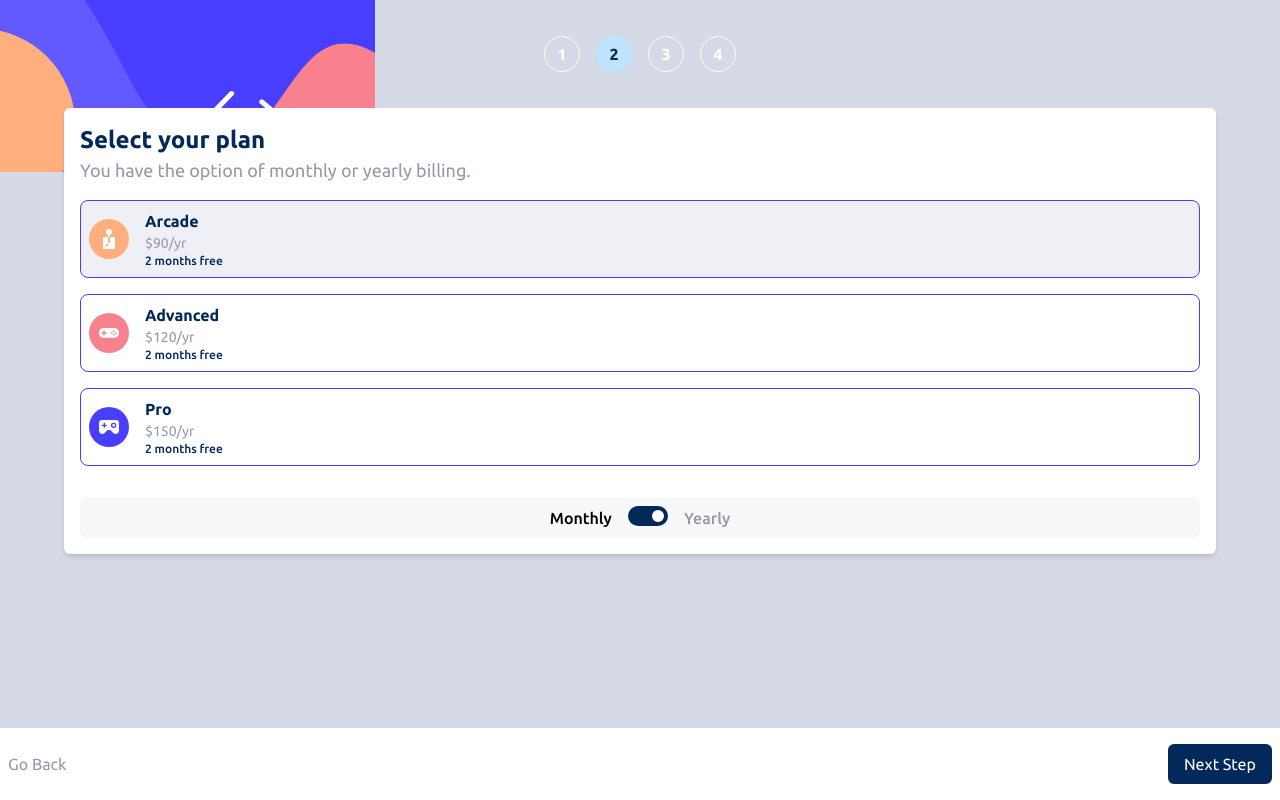
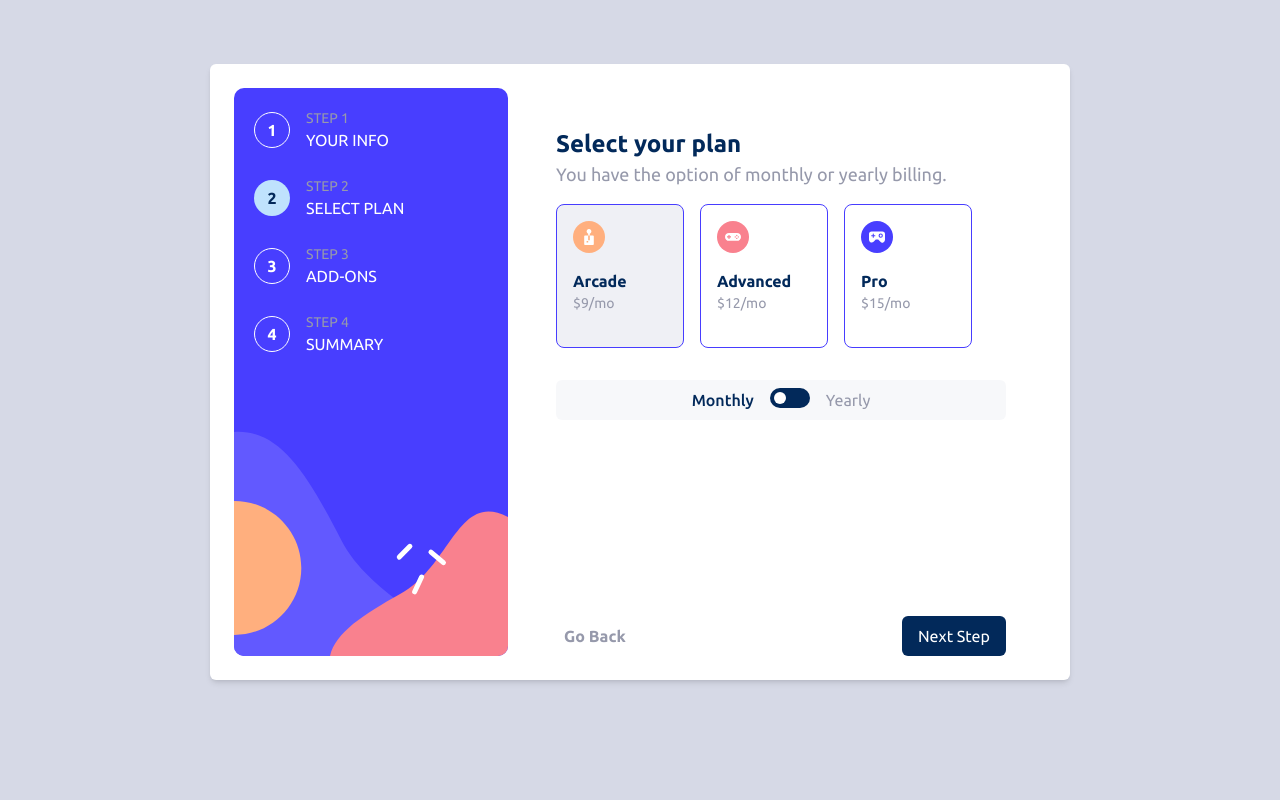
Before and after one commit to CodeCraftsmanReact/multi-step-form, a React (Create React App) app: page / in a window 1280 px wide. Both pictures are taken after a click on the button "Next Step". Built offline with nearby package versions, Linux system fonts and the light colour scheme.

Commit message:
created desktop version with CSS breakpoints

```diff
--- a/src/App.js
+++ b/src/App.js
@@ -3,10 +3,12 @@ import sidebarMobile from './assets/images/bg-sidebar-mobile.svg'
 import arcadeIcon from './assets/images/icon-arcade.svg'
 import advancedIcon from './assets/images/icon-advanced.svg'
 import proIcon from './assets/images/icon-pro.svg'
+import iconThankyou from './assets/images/icon-thank-you.svg'
+import sidebarDesktop from './assets/images/bg-sidebar-desktop.svg'
 import './App.css';
 
 function App() {
-  const [option, setOption] = useState(false)
+  const [option, setOption] = useState(true)
   // option true = monthly; false = yearly
   const [plan, setPlan] = useState([1,0,0])
   const [onlineService, setOnlineService] = useState(true);
@@ -18,31 +20,49 @@ function App() {
   return (
     <div className="App">
         <div className=' h-screen bg-grey-light absolute top-0 left-0 right-0 -z-10'/>
-        <img src={sidebarMobile} alt='sidebar' className='absolute top-0 left-0 right-0 -z-10'/>
-        <div className='h-[172px] flex gap-4 justify-center items-start pt-9'>
+        <img src={sidebarMobile} alt='sidebar' className='absolute md:hidden top-0 left-0 right-0 -z-10'/>
+        <div className='h-[172px] flex gap-4 justify-center md:hidden items-start pt-9'>
           <StepperIndicator stepNumber={1} isCurrent={activeStep === 1 && true}/>
           <StepperIndicator stepNumber={2} isCurrent={activeStep === 2 && true}/>
           <StepperIndicator stepNumber={3} isCurrent={activeStep === 3 && true}/>
-          <StepperIndicator stepNumber={4} isCurrent={activeStep === 4 && true}/>
+          <StepperIndicator stepNumber={4} isCurrent={activeStep === 4 || activeStep ===5 && true}/>
         </div>
         <div className='relative'>
-          {activeStep === 1 && <StepOne/>}
-          {activeStep === 2 &&  <StepTwo option={option} setOption={setOption} plan={plan} setPlan={setPlan} />}
-          {activeStep === 3 && <StepThree option={option} state={{onlineService, largerStorage, CustomizableProfile}}  setOnlineService={setOnlineService} setLargerStorage={setLargerStorage} setCustomizableProfile={setCustomizableProfile}   />}
-          {activeStep === 4 && <StepFour state={{onlineService, largerStorage, CustomizableProfile}} plan={plan} option={option}/>}
+          {activeStep === 1 && <StepOne activeStep={activeStep} setActiveStep={setActiveStep}/>}
+          {activeStep === 2 &&  <StepTwo activeStep={activeStep} setActiveStep={setActiveStep} option={option} setOption={setOption} plan={plan} setPlan={setPlan} />}
+          {activeStep === 3 && <StepThree activeStep={activeStep} setActiveStep={setActiveStep}  option={option} state={{onlineService, largerStorage, CustomizableProfile}}  setOnlineService={setOnlineService} setLargerStorage={setLargerStorage} setCustomizableProfile={setCustomizableProfile}   />}
+          {activeStep === 4 && <StepFour activeStep={activeStep} setActiveStep={setActiveStep}  state={{onlineService, largerStorage, CustomizableProfile}} plan={plan} option={option}/>}
+          {activeStep === 5 && <StepFive activeStep={activeStep}/>}
         </div>
-        <div className='absolute bottom-0 left-0 right-0 bg-white py-4 px-2'>
-          <button onClick={()=> setActiveStep( activeStep>1 ?  activeStep - 1 : activeStep)} className='py-2 text-grey-cool'>Go Back</button>
-          <button onClick={()=> setActiveStep( activeStep<4 ? activeStep+1 : activeStep)} className={`px-4 py-2 ${activeStep === 4 ? "bg-blue-purpleish" : "bg-blue-marine"}  text-white rounded-md float-end`}>{activeStep === 4 ? "Confirm" : "Next Step"}</button>
+        <div className={`absolute bottom-0 md:hidden left-0 right-0 bg-white py-4 px-2 ${activeStep === 5 && "hidden" }`}>
+          <button onClick={()=> setActiveStep( activeStep>1 ?  activeStep - 1 : activeStep)} className={`py-2 px-2 font-bold text-grey-cool ${activeStep === 1 && "hidden"}`}>Go Back</button>
+          <button onClick={()=> setActiveStep( activeStep<5 ? activeStep+1 : activeStep)} className={`px-4 py-2 ${activeStep === 4 ? "bg-blue-purpleish" : "bg-blue-marine"}  text-white rounded-md float-end`}>{activeStep === 4 ? "Confirm" : "Next Step"}</button>
         </div>
       </div>
   );
 }
 
-function StepOne(){
+function DesktopStepper({activeStep}){
+  return(
+    <div className='hidden md:block relative'>
+      <img src={sidebarDesktop} alt='sidebar image'/>
+      <div className='flex md:p-4 flex-col gap-4 absolute top-0 left-0 right-0 justify-center items-start pt-9'>
+          <StepperIndicator stepNumber={1} isCurrent={activeStep === 1 && true}/>
+          <StepperIndicator stepNumber={2} isCurrent={activeStep === 2 && true}/>
+          <StepperIndicator stepNumber={3} isCurrent={activeStep === 3 && true}/>
+          <StepperIndicator stepNumber={4} isCurrent={activeStep === 4 || activeStep ===5 && true}/>
+        </div>
+
+    </div>
+  )
+}
+
+function StepOne({activeStep, setActiveStep}){
 
   return(
-     <div className='w-[90%] p-4 mx-auto -mt-16 rounded-md bg-white shadow-md'>
+     <div className='w-[90%] md:w-fit md:p-6 md:pr-16 gap-12 p-4 mx-auto md:flex md:relative  md:mt-16 -mt-16 rounded-md bg-white shadow-md'>
+        <DesktopStepper activeStep={activeStep}/>
+        <div className='md:mt-10 md:w-[450px]'>
           <h3 className='text-blue-marine font-bold text-2xl'>Personal info</h3>
           <p className='text-lg font-normal text-grey-cool'>Please provide your name, email address, and phone number.</p>
           <div className='pt-6'>
@@ -54,10 +74,14 @@ function StepOne(){
             <input type="text" name="name" id="name" placeholder='e.g. +1 234 567 890' className='block border border-solid border-grey-light px-4 py-2 rounded w-full mb-4'/>
           </div>
         </div>
+        <div className='hidden md:block absolute bottom-6 right-16'>
+          <button onClick={()=> setActiveStep( activeStep<5 ? activeStep+1 : activeStep)} className={`px-4 py-2 ${activeStep === 4 ? "bg-blue-purpleish" : "bg-blue-marine"}  text-white rounded-md float-end`}>{activeStep === 4 ? "Confirm" : "Next Step"}</button>
+        </div>
+      </div>
       )
 }
 
-function StepTwo({option, setOption, setPlan, plan}){
+function StepTwo({option, setOption, setPlan, plan, activeStep, setActiveStep}){
   const [selected, setSelected] = useState('Arcade');
   function selectPlan(selected){
     switch (selected) {
@@ -78,10 +102,12 @@ function StepTwo({option, setOption, setPlan, plan}){
     }
   }
   return(
-    <div className='w-[90%] p-4 mx-auto -mt-16 rounded-md bg-white shadow-md'>
+    <div className='w-[90%] md:w-fit md:p-6 md:pr-16 mx-auto p-4 md:mt-16 md:flex md:gap-12 md:relative -mt-16 rounded-md bg-white shadow-md'>
+      <DesktopStepper activeStep={activeStep}/>
+       <div className='md:relative md: mt-10 md:w-[450px]'>
         <h3 className='text-blue-marine font-bold text-2xl'>Select your plan</h3>
         <p className='text-lg font-normal text-grey-cool mb-4'>You have the option of monthly or yearly billing.</p>
-       <div className='flex flex-col gap-4 mb-8'>
+        <div className='flex md:flex-row flex-col gap-4 mb-8'>
           { option && <>
             <div onClick={()=> selectPlan('Arcade')}><PlanOption icon={arcadeIcon} price={9} plan="Arcade" selected={plan[0]}/></div>
             <div onClick={()=> selectPlan('Advanced')}><PlanOption icon={advancedIcon} price={12} plan="Advanced" selected={plan[1]}/></div>
@@ -96,19 +122,29 @@ function StepTwo({option, setOption, setPlan, plan}){
           }
         </div>
         <div className='flex justify-center gap-4 p-2 bg-grey-light/20 rounded-md'>
-          <div className={`${option === 'Monthly' ? "text-blue-marine" : ""} font-medium`}>Monthly</div>
+            <div className={`${option ? "text-blue-marine font-medium" : "text-grey-cool"} `}>Monthly</div>
             <div onClick={()=> setOption(!option)}>
               <Switch option={option}/>
             </div>
-          <div className={`${option === 'Yearly' ? "text-blue-marine" : "text-grey-cool"} font-medium`}>Yearly</div>
+            <div className={`${option ? "text-grey-cool" : "text-blue-marine font-medium" } `}>Yearly</div>
         </div>
+        <div className='hidden md:block absolute bottom-0 right-0'>
+          <button onClick={()=> setActiveStep( activeStep<5 ? activeStep+1 : activeStep)} className={`px-4 py-2 ${activeStep === 4 ? "bg-blue-purpleish" : "bg-blue-marine"}  text-white rounded-md float-end`}>{activeStep === 4 ? "Confirm" : "Next Step"}</button>
+        </div>
+        <div className='hidden md:block absolute left-0 bottom-0'>
+          <button onClick={()=> setActiveStep( activeStep>1 ?  activeStep - 1 : activeStep)} className={`py-2 px-2 font-bold text-grey-cool ${activeStep === 1 && "hidden"}`}>Go Back</button>
+        </div>
+       </div>
+
     </div>
   )
 }
 
-function StepThree({option, state, setOnlineService, setLargerStorage, setCustomizableProfile }){
+function StepThree({option, state, setOnlineService, setLargerStorage, setCustomizableProfile , activeStep, setActiveStep}){
   return(
-    <div className='w-[90%] p-4 mx-auto -mt-16 rounded-md bg-white shadow-md'>
+    <div className='w-[90%] md:w-fit md:p-6 md:pr-16 mx-auto p-4 md:mt-16 md:flex md:gap-12 md:relative -mt-16 rounded-md bg-white shadow-md'>
+       <DesktopStepper activeStep={activeStep}/>
+        <div className='md:relative md: mt-10 md:w-[450px]'>
           <h3 className='text-blue-marine font-bold text-2xl'>Pick add-ons</h3>
           <p className='text-lg font-normal text-grey-cool mb-4'>Add-ons help enhance your gaming experience.</p>
          <div className='flex flex-col gap-4'>
@@ -137,13 +173,19 @@ function StepThree({option, state, setOnlineService, setLargerStorage, setCustom
                 </div>
               </>
             }
-
+        </div>
+        <div className='hidden md:block absolute bottom-0 right-0'>
+          <button onClick={()=> setActiveStep( activeStep<5 ? activeStep+1 : activeStep)} className={`px-4 py-2 ${activeStep === 4 ? "bg-blue-purpleish" : "bg-blue-marine"}  text-white rounded-md float-end`}>{activeStep === 4 ? "Confirm" : "Next Step"}</button>
+        </div>
+        <div className='hidden md:block absolute left-0 bottom-0'>
+          <button onClick={()=> setActiveStep( activeStep>1 ?  activeStep - 1 : activeStep)} className={`py-2 px-2 font-bold text-grey-cool ${activeStep === 1 && "hidden"}`}>Go Back</button>
+        </div>
         </div>
     </div>
   )
 }
 
-function StepFour({state,plan,option}){
+function StepFour({state,plan,option, activeStep, setActiveStep}){
   const [total, setTotal] = useState(0);
   useEffect(() => {
     function calculateTotal(){
@@ -156,7 +198,9 @@ function StepFour({state,plan,option}){
     calculateTotal();
   }, [])
   return(
-    <div className='w-[90%] p-4 py-6 mx-auto -mt-16 rounded-md bg-white shadow-md'>
+    <div className='w-[90%] md:w-fit md:p-6 md:pr-16 mx-auto p-4 md:mt-16 md:flex md:gap-12 md:relative -mt-16 rounded-md bg-white shadow-md'>
+       <DesktopStepper activeStep={activeStep}/>
+       <div className='md:relative md: mt-10 md:w-[450px]'>
         <h3 className='text-blue-marine font-bold text-2xl'>Finishing up</h3>
         <p className='text-lg font-normal text-grey-cool mb-8'>Double-check everything looks OK before confirming.</p>
         <div className='bg-grey-light/20 rounded-md px-4 py-2'>
@@ -194,7 +238,7 @@ function StepFour({state,plan,option}){
                   <div>
                     Online Service
                   </div>
-                <div>
+                  <div className='text-blue-marine font-medium'>
                     +{option ? 1 : 10}/{ option ? "mo" : "yr"}
                   </div>
               </div>
@@ -206,7 +250,7 @@ function StepFour({state,plan,option}){
                   <div>
                     Larger Storage
                   </div>
-                <div>
+                  <div className='text-blue-marine font-medium'>
                     +{option ? 2 : 20}/{ option ? "mo" : "yr"}
                   </div>
                 </div>
@@ -218,7 +262,7 @@ function StepFour({state,plan,option}){
                   <div>
                     Customizable Profile
                   </div>
-                <div>
+                  <div className='text-blue-marine font-medium'>
                     +{option ? 2 : 20}/{ option ? "mo" : "yr"}
                   </div>
               </div>
@@ -229,6 +273,27 @@ function StepFour({state,plan,option}){
         <div className='flex text-grey-cool justify-between px-4 py-2 my-2 '>
             <div>Total (per {option ? "month" : "year"})</div>
             <div className='text-blue-purpleish font-semibold'>+${total}/{option ? "mo" : "yr"}</div>
+          </div>
+
+       <div className='hidden md:block absolute bottom-0 right-0'>
+          <button onClick={()=> setActiveStep( activeStep<5 ? activeStep+1 : activeStep)} className={`px-4 py-2 ${activeStep === 4 ? "bg-blue-purpleish" : "bg-blue-marine"}  text-white rounded-md float-end`}>{activeStep === 4 ? "Confirm" : "Next Step"}</button>
+        </div>
+        <div className='hidden md:block absolute left-0 bottom-0'>
+          <button onClick={()=> setActiveStep( activeStep>1 ?  activeStep - 1 : activeStep)} className={`py-2 px-2 font-bold text-grey-cool ${activeStep === 1 && "hidden"}`}>Go Back</button>
+        </div>
+        </div>
+    </div>
+  )
+}
+
+function StepFive({activeStep}){
+  return(
+    <div className='w-[90%] md:w-fit md:p-6 md:pr-16 mx-auto p-4 md:mt-16 md:flex md:gap-12 md:items-center md:relative -mt-16 rounded-md bg-white shadow-md'>
+       <DesktopStepper activeStep={activeStep}/>
+       <div className='md:relative md: mt-10 md:w-[450px]'>
+      <img src={iconThankyou} alt='Thank you' className='mx-auto mb-8 w-14'/>
+      <h3 className='text-blue-marine text-center font-bold mb-4 text-2xl'>Thank you!</h3>
+      <p className='font-normal text-center text-grey-cool mb-8'>Thanks for confirming your subscription! We hope you have fun using our platform. If you ever need support, please feel free to email us at support@loremgaming.com.</p>
     </div>
     </div>
   )
@@ -244,7 +309,7 @@ function Switch({option}){
 
 function AddonOption({ plan, description, price, option, isSelected, setIsSelected}){
  return(
-    <div onClick={()=> setIsSelected(!isSelected)} className={`flex justify-between items-center gap-4 p-2 px-4  border border-solid ${isSelected ? "border-blue-purpleish bg-grey-light/20 " : "border-grey-light"}  rounded-lg `}>
+    <div onClick={()=> setIsSelected(!isSelected)} className={`flex justify-between items-center gap-4 md:p-6 p-2 px-4  border border-solid ${isSelected ? "border-blue-purpleish bg-grey-light/20 " : "border-grey-light"}  rounded-lg `}>
       <div className='flex items-center'>
       <input className='mr-4 accent-blue-purpleish scale-150' checked={isSelected} type="checkbox" name="" id="" />
       <div>
@@ -261,8 +326,8 @@ function AddonOption({ plan, description, price, option, isSelected, setIsSelect
 
 function PlanOption({icon, price, plan, selected, yearly}){
   return(
-    <div className={`flex gap-4 ${yearly ? "p-2" : "p-4" }  border border-solid border-blue-purpleish rounded-lg ${selected === 1 ? 'bg-grey-light/40' : null}`}>
-      <img src={icon} alt='arcade icon'/>
+    <div className={`flex gap-4 ${yearly ? "p-2" : "p-4" } md:flex-col md:w-32 md:h-36 border border-solid border-blue-purpleish rounded-lg ${selected === 1 ? 'bg-grey-light/40' : null}`}>
+      <img src={icon} alt='arcade icon' className='md:w-8'/>
       <div>
         <div className='font-semibold text-blue-marine'>{plan}</div>
         <div className='text-sm text-grey-cool'>${price}/{yearly ? "yr" : "mo"}</div>
@@ -274,7 +339,13 @@ function PlanOption({icon, price, plan, selected, yearly}){
 
 function StepperIndicator({stepNumber, isCurrent}){
   return(
+    <div className='md:flex md:items-center md:p-1 md:gap-4'>
       <div className={`h-9 w-9 rounded-full font-bold border border-solid ${isCurrent ? "text-blue-marine border-none bg-blue-light" : "text-white"}  border-white flex justify-center items-center`}>{stepNumber}</div>
+      <div className='hidden md:block'>
+        <div className='text-grey-cool text-sm'>STEP {stepNumber}</div>
+        <div className='text-white'>{stepNumber === 1 && "YOUR INFO"} {stepNumber === 2 && "SELECT PLAN"} {stepNumber === 3 && "ADD-ONS"} {stepNumber === 4 && "SUMMARY"} </div>
+      </div>
+    </div>
   )
 }
 
```
Lines whose indentation alone changed are shown as unchanged.
